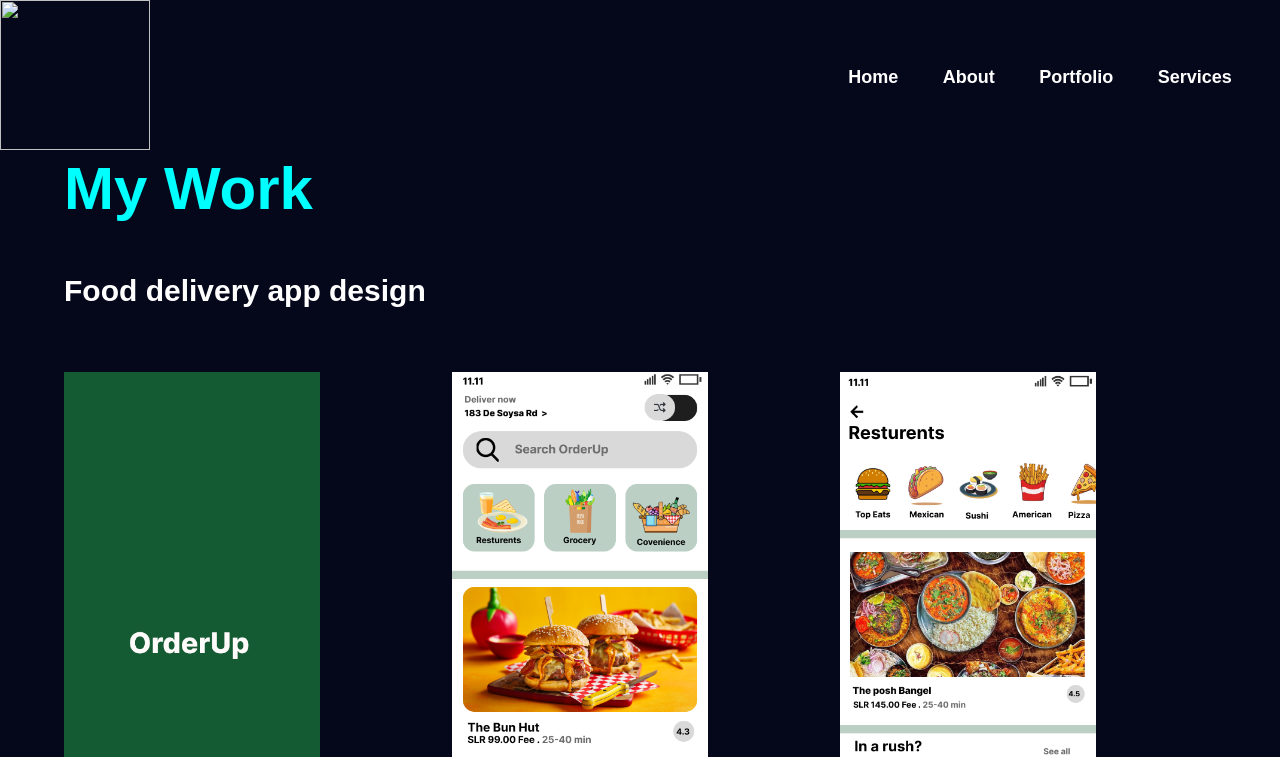
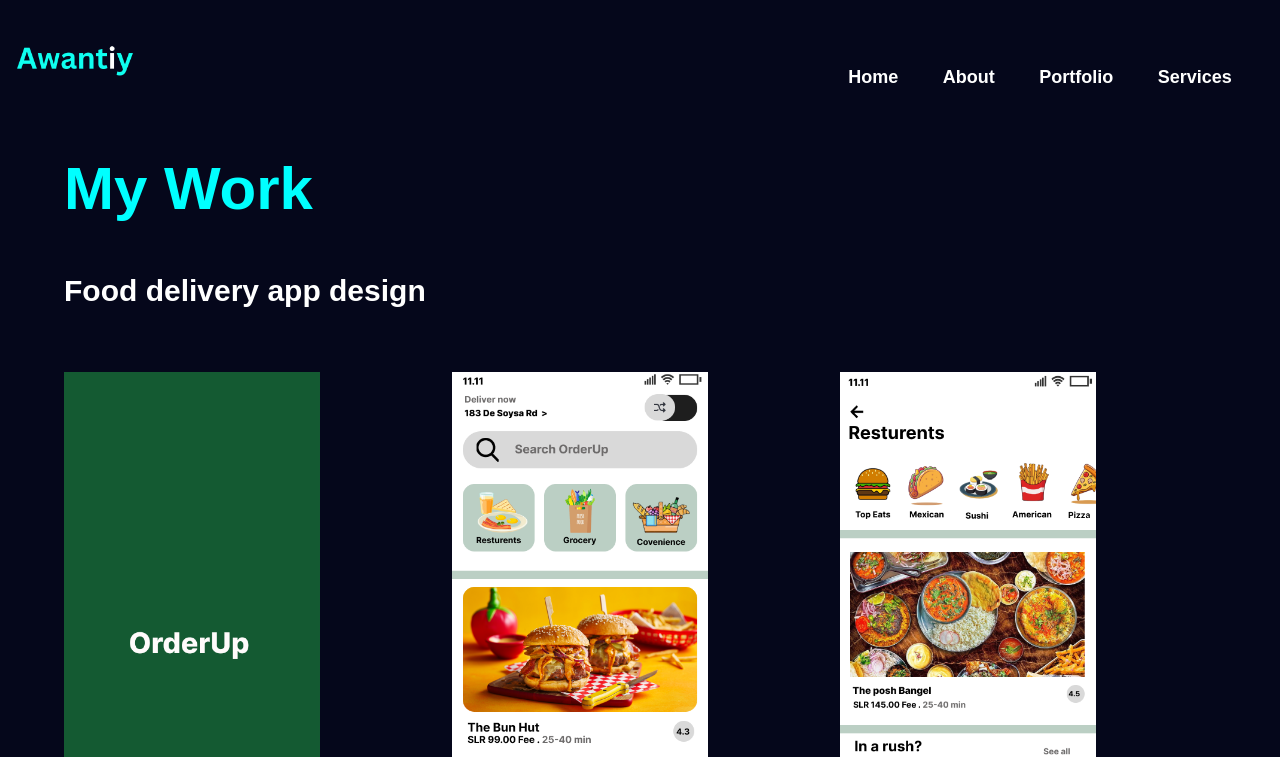
Before and after one commit to Awanthiy/Awanthiy.github.io, a plain HTML site: page pp.html in a window 1280 px wide. Shown: the top 757 px of the page. Drawn offline with Linux system fonts and the light colour scheme.

Commit message:
Update pp.html

```diff
--- a/pp.html
+++ b/pp.html
@@ -12,7 +12,7 @@
         <div class="container">
 
             <nav>
-                <a href="prothfolio.html"> <img src="im/aww.png" class="logo" ></a>
+                <a href="prothfolio.html"> <img src="aww.png" class="logo" ></a>
                 <ul>
                     <li><a href="prothfolio.html"><b>Home</b></a></li>
                     <li><a href="prothfolio.html"><b>About</b></a></li>
```
